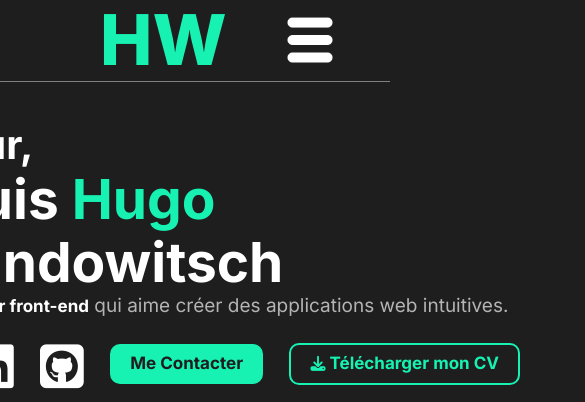
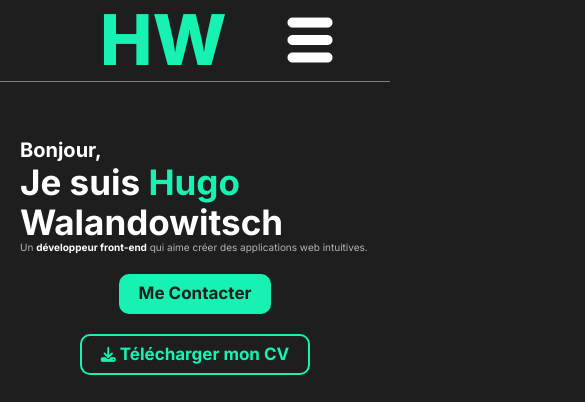
Before and after one commit to Hugo-walando/Hugo-walando.github.io, a website: page index.html in a window 390 px wide. Shown: the top 402 px of the page, 585 px wide, since content can reach past the window. Drawn offline with nearby package versions, Linux system fonts and the light colour scheme; grey boxes are pictures that could not be loaded.

Commit message:
feat: done responsive on landing

```diff
--- a/index.html
+++ b/index.html
@@ -50,15 +50,15 @@
               Un <span class="bold">développeur front-end</span> qui aime créer
               des applications web intuitives.
             </p>
-            <div class="links">
-              <a
+            <!-- <a
               href="https://www.linkedin.com/in/hugo-walandowitsch/"
               target="_blank"
               ><i class="link_logo fa-brands fa-linkedin"></i
             ></a>
             <a href="https://github.com/Hugo-walando" target="_blank"
               ><i class="link_logo fa-brands fa-square-github"></i
-              ></a>
+            ></a> -->
+            <div class="links">
               <a href="#container_contact" class="button_link_intro_green"
                 >Me Contacter</a
               >
@@ -71,13 +71,13 @@
               </a>
               <!-- <a href="mailto:hugowalando@gmail.com"><i class="fa-solid fa-envelope"></i></a> -->
             </div>
-          </div>
-          <img src="./img/P1080003.JPG" />
-        </div>
             <div class="arrows">
               <div class="scroll-arrow"></div>
               <div class="scroll-arrow"></div>
               <div class="scroll-arrow"></div>
+            </div>
+          </div>
+          <img src="./img/P1080003.JPG" />
         </div>
       </section>
       <section
--- a/style.scss
+++ b/style.scss
@@ -190,7 +190,7 @@ main {
   justify-content: space-around;
 }
 #container_intro {
-  height: 300px;
+  width: 50%;
 
   h3 {
     font-size: 4rem;
@@ -219,14 +219,12 @@ main {
   }
 
   .links {
-    width: 550px;
-    height: auto;
-    margin-left: 100px;
     margin-top: 20px;
     display: flex;
     flex-wrap: wrap;
     align-items: center;
-    justify-content: space-between;
+    justify-content: center;
+    gap: 20px;
   }
 }
 
@@ -610,9 +608,6 @@ footer {
 }
 
 @media screen and (max-width: 1100px) {
-  #top_landing {
-    flex-direction: column;
-  }
   .nav_links {
     transition: all 0.5s ease;
     display: flex;
@@ -647,4 +642,80 @@ footer {
       height: 60px;
     }
   }
+  #container_intro {
+    width: 100%;
+    margin-bottom: 30px;
+  }
+  #top_landing {
+    display: flex;
+    flex-direction: column;
+    align-items: center;
+  }
+
+  .arrows {
+    display: none;
+  }
 }
+@media screen and (max-width: 650px) {
+  main {
+    margin-left: 20px;
+    margin-right: 20px;
+  }
+  #top_landing {
+    #container_intro {
+      h3 {
+        font-size: 3rem;
+      }
+
+      h1 {
+        font-size: 4.5rem;
+        margin: 0;
+      }
+
+      .green {
+        font-size: 4.5rem;
+      }
+
+      p {
+        font-size: 1.4rem;
+        color: #b4b4b4;
+      }
+      .bold {
+        font-weight: 700;
+        font-size: 1.4rem;
+      }
+    }
+  }
+}
+
+@media screen and (max-width: 500px) {
+  #top_landing {
+    #container_intro {
+      h3 {
+        font-size: 2rem;
+      }
+
+      h1 {
+        font-size: 3.5rem;
+        margin: 0;
+      }
+
+      .green {
+        font-size: 3.5rem;
+      }
+
+      p {
+        font-size: 1rem;
+        color: #b4b4b4;
+      }
+      .bold {
+        font-weight: 700;
+        font-size: 1rem;
+      }
+    }
+  }
+  .links {
+    display: inline;
+    text-align: center;
+  }
+}
```
Also changed, not shown: style.css, 1 other file. Lines whose indentation alone changed are shown as unchanged.
